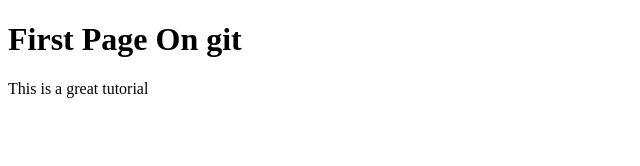
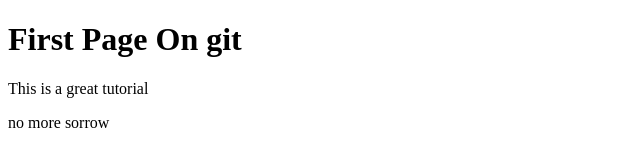
Before and after one commit to monfernos/coding-phase-git, a plain HTML site: page index.html in a window 1280 px wide. Shown: the whole page, without its empty margins (0-640 px from the left). Drawn offline with Linux system fonts and the light colour scheme.

Commit message:
We added the index file and also added the config file

```diff
--- a/index.html
+++ b/index.html
@@ -9,5 +9,6 @@
   <body>
     <h1>First Page On git</h1>
     <p>This is a great tutorial</p>
+    <p>no more sorrow</p>
   </body>
 </html>
```
Also changed, not shown: config.js (added).
